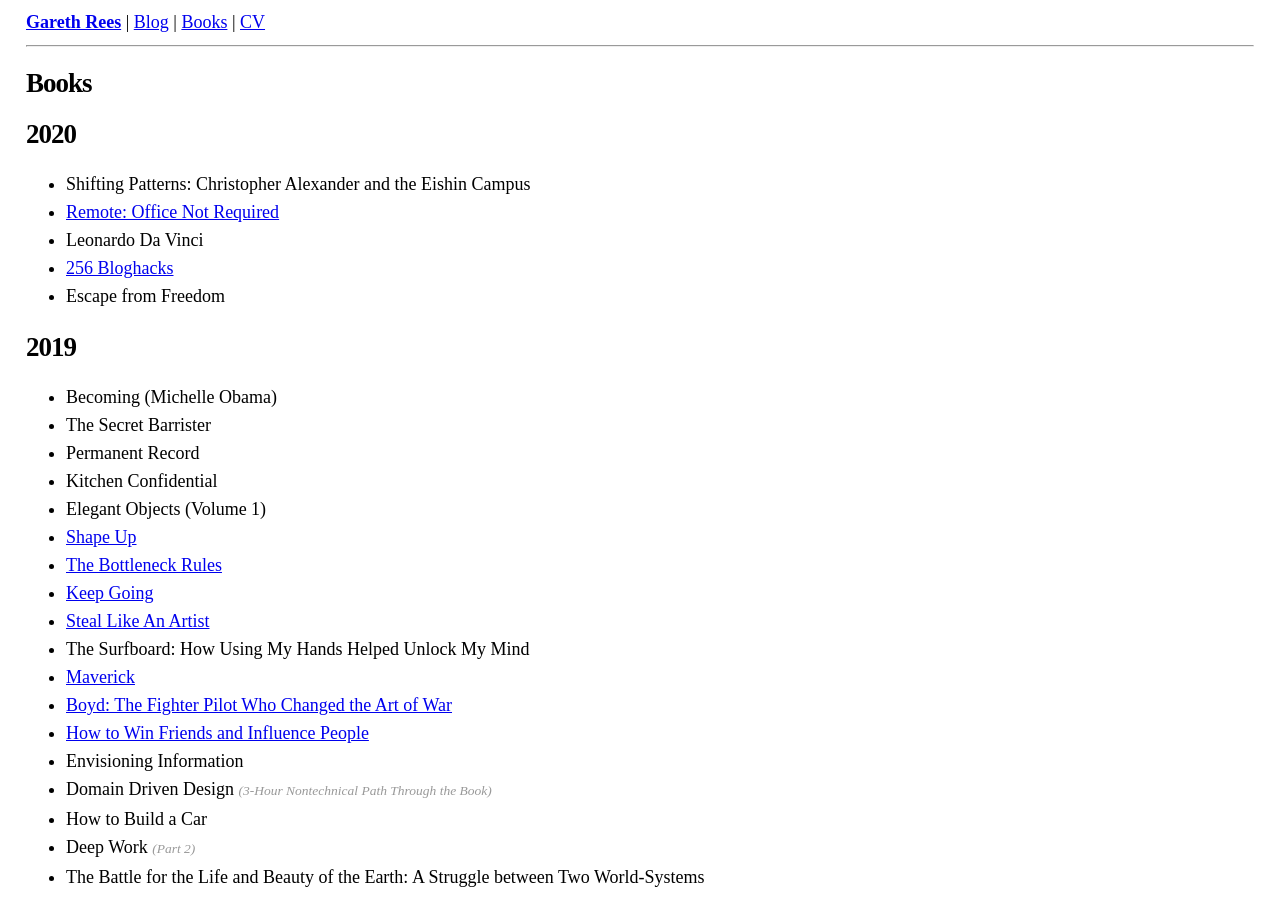
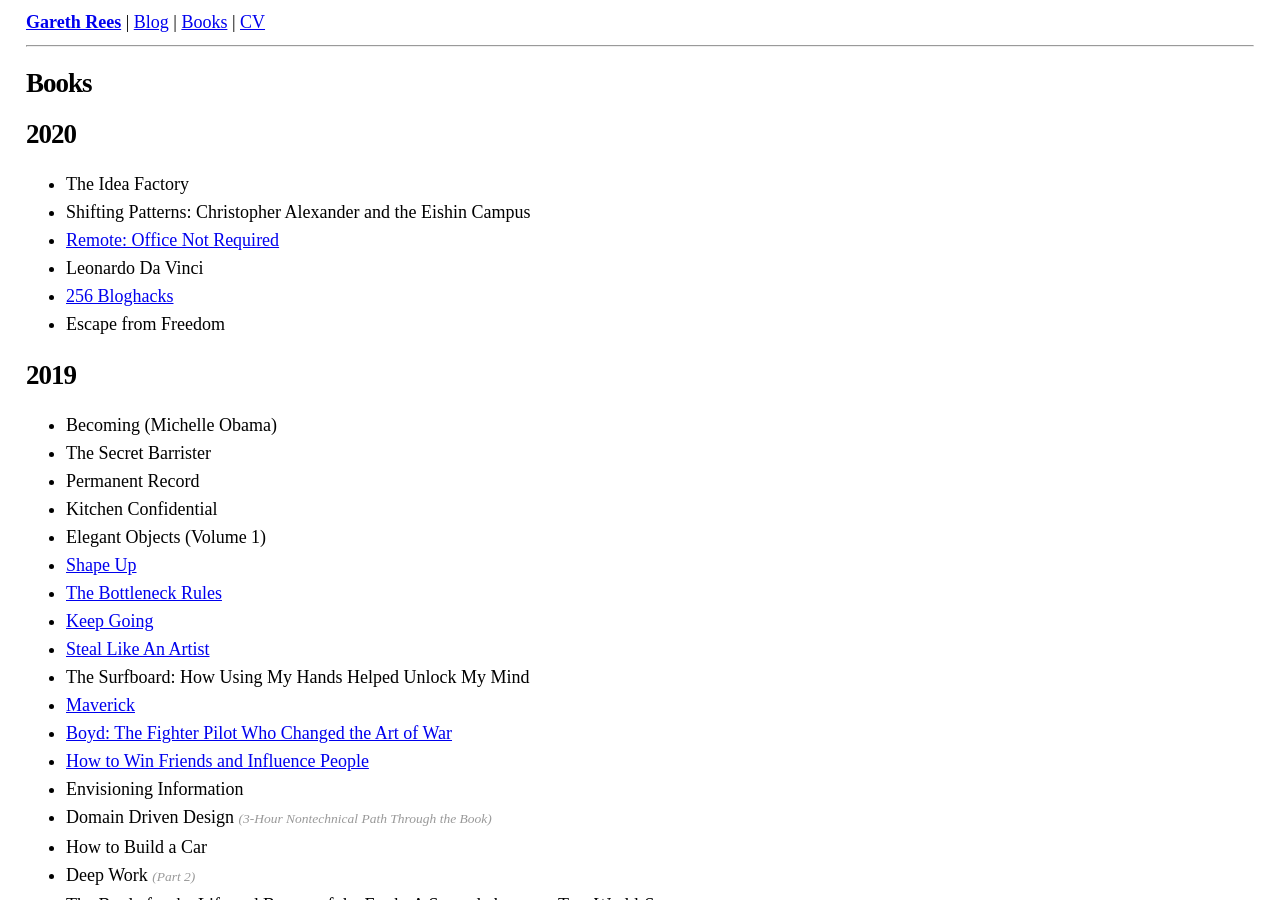
Before and after one commit to garethrees/garethrees.github.com, a Jekyll site: the page built from books.html, in a window 1280 px wide and 900 px high. Built offline with Jekyll 4.4.1, drawn with Linux system fonts in a browser that asks for light colours.

Commit message:
Add The Idea Factory

```diff
--- a/_data/books.yml
+++ b/_data/books.yml
@@ -1,4 +1,5 @@
 2020:
+- title: The Idea Factory
 - title: "Shifting Patterns: Christopher Alexander and the Eishin Campus"
 - title: "Remote: Office Not Required"
   post: /2020/05/25/book-notes-remote-office-not-required
```
